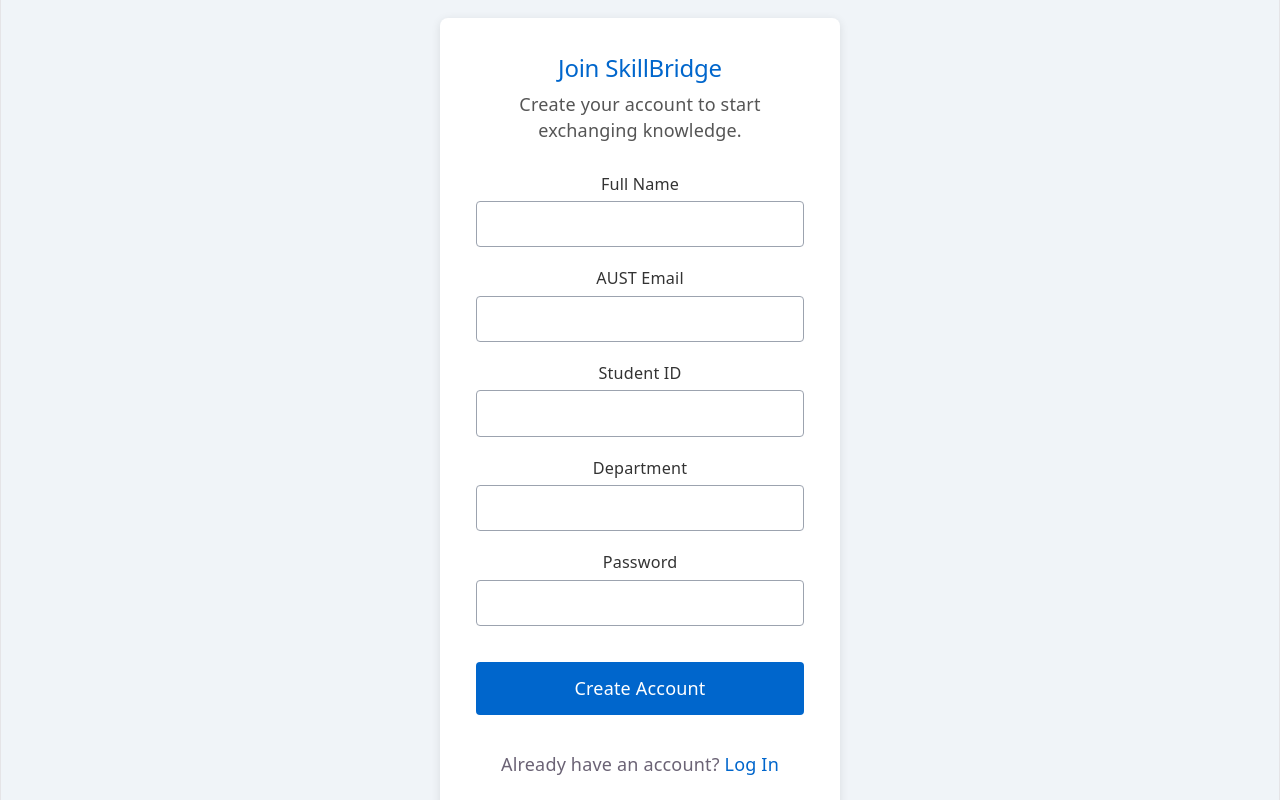
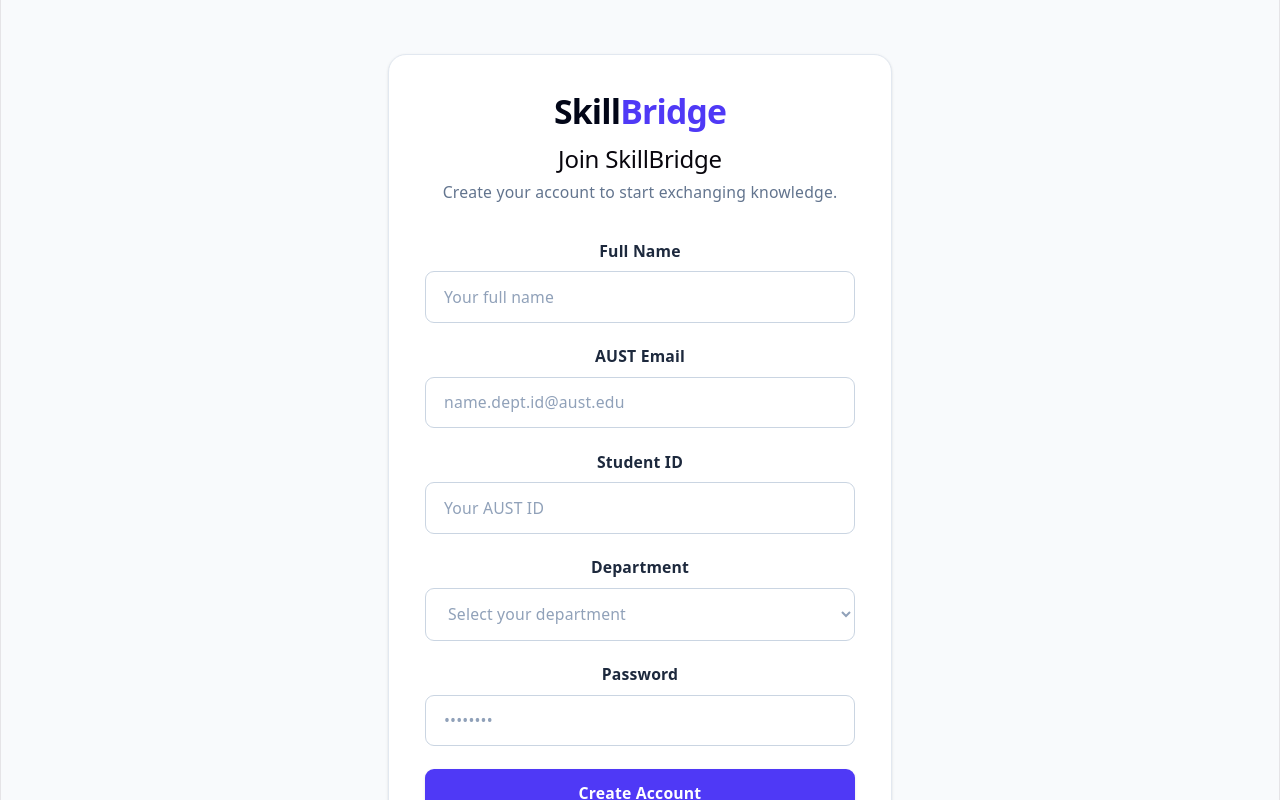
Before and after one commit to adityasaha03/skillbridge, a React (Vite) app in the folder client/: page /register in a window 1280 px wide. Shown: the top 800 px of the page. Built offline with nearby package versions, Linux system fonts and the light colour scheme.

Commit message:
updated registration page ui

```diff
--- a/client/src/pages/Login.jsx
+++ b/client/src/pages/Login.jsx
@@ -37,7 +37,7 @@ const Login = () => {
             <input
               id="email"
               type="email"
-              placeholder="student@aust.edu"
+              placeholder="name.dept.id@aust.edu"
               value={email}
               onChange={(e) => setEmail(e.target.value)}
               required
--- a/client/src/pages/Register.css
+++ /dev/null
@@ -1,78 +0,0 @@
-.register-container {
-  min-height: 100vh;
-  display: flex;
-  justify-content: center;
-  align-items: center;
-  background-color: #f0f4f8;
-  padding: 1rem;
-}
-
-.register-card {
-  background: #ffffff;
-  padding: 2rem;
-  border-radius: 8px;
-  box-shadow: 0 2px 10px rgba(0, 0, 0, 0.1);
-  width: 100%;
-  max-width: 400px;
-}
-
-.register-card h2 {
-  color: #0066cc;
-  text-align: center;
-  margin-bottom: 0.5rem;
-}
-
-.register-subtext {
-  color: #555;
-  margin-bottom: 1.5rem;
-  text-align: center;
-}
-
-.form-group {
-  margin-bottom: 1rem;
-  display: flex;
-  flex-direction: column;
-}
-
-.form-group label {
-  font-size: 0.9rem;
-  margin-bottom: 0.25rem;
-  color: #333;
-}
-
-.form-group input {
-  padding: 0.5rem;
-  border: 1px solid #9ca3af;
-  border-radius: 4px;
-  font-size: 1rem;
-  background-color: #ffffff;
-  color: #1f2937;
-}
-
-.btn {
-  padding: 0.75rem 1.5rem;
-  border: none;
-  border-radius: 4px;
-  cursor: pointer;
-  font-size: 1rem;
-  background-color: #0066cc;
-  color: #fff;
-  margin-top: 1rem;
-  width: 100%;
-}
-
-.btn:hover {
-  background-color: #0055aa;
-}
-
-.register-footer {
-  margin-top: 1.5rem;
-  text-align: center;
-}
-
-.register-footer a {
-  color: #0066cc;
-  text-decoration: none;
-  margin-top: 0.5rem;
-  display: inline-block;
-}
--- a/client/src/pages/Register.jsx
+++ b/client/src/pages/Register.jsx
@@ -1,6 +1,16 @@
 import React, { useState } from 'react';
 import { useNavigate, Link } from 'react-router-dom';
-import './Register.css';
+
+const departments = [
+  'Department of Architecture (ARCH)',
+  'Department of Civil Engineering (CE)',
+  'Department of Computer Science & Engineering (CSE)',
+  'Department of Electrical & Electronic Engineering (EEE)',
+  'Department of Mechanical and Production Engineering (MPE)',
+  'Department of Textile Engineering (TE)',
+  'School of Business (SoB)',
+  'Department of Arts and Sciences (A&S)',
+];
 
 const Register = () => {
   const [fullName, setFullName] = useState('');
@@ -16,75 +26,122 @@ const Register = () => {
   };
 
   return (
-    <div className="register-container">
-      <div className="register-card">
-        <h2>Join SkillBridge</h2>
-        <p className="register-subtext">Create your account to start exchanging knowledge.</p>
+    <div className="min-h-screen flex items-center justify-center bg-slate-50 px-4 py-12 text-slate-900">
+      <div className="w-full max-w-md space-y-8 rounded-2xl border border-slate-200 bg-white p-8 shadow-sm">
 
-        <form onSubmit={handleSubmit}>
-          <div className="form-group">
-            <label htmlFor="fullName">Full Name</label>
+        {/* Header */}
+        <div className="text-center">
+          <Link to="/" className="text-3xl font-extrabold tracking-tight text-slate-950 inline-block mb-3">
+            Skill<span className="text-indigo-600">Bridge</span>
+          </Link>
+          <h2 className="text-2xl font-bold tracking-tight text-slate-900">
+            Join SkillBridge
+          </h2>
+          <p className="mt-1 text-sm text-slate-500">
+            Create your account to start exchanging knowledge.
+          </p>
+        </div>
+
+        {/* Form */}
+        <form onSubmit={handleSubmit} className="mt-8 space-y-5">
+          <div>
+            <label htmlFor="fullName" className="mb-2 block text-sm font-semibold text-slate-800">
+              Full Name
+            </label>
             <input
               id="fullName"
               type="text"
+              placeholder="Your full name"
               value={fullName}
               onChange={(e) => setFullName(e.target.value)}
               required
+              className="w-full rounded-lg border border-slate-300 bg-white px-4 py-3 text-sm text-slate-900 outline-none transition placeholder:text-slate-400 focus:border-indigo-500 focus:ring-2 focus:ring-indigo-100"
             />
           </div>
 
-          <div className="form-group">
-            <label htmlFor="email">AUST Email</label>
+          <div>
+            <label htmlFor="email" className="mb-2 block text-sm font-semibold text-slate-800">
+              AUST Email
+            </label>
             <input
               id="email"
               type="email"
+              placeholder="name.dept.id@aust.edu"
               value={email}
               onChange={(e) => setEmail(e.target.value)}
               required
+              className="w-full rounded-lg border border-slate-300 bg-white px-4 py-3 text-sm text-slate-900 outline-none transition placeholder:text-slate-400 focus:border-indigo-500 focus:ring-2 focus:ring-indigo-100"
             />
           </div>
 
-          <div className="form-group">
-            <label htmlFor="studentId">Student ID</label>
+          <div>
+            <label htmlFor="studentId" className="mb-2 block text-sm font-semibold text-slate-800">
+              Student ID
+            </label>
             <input
               id="studentId"
               type="text"
+              placeholder="Your AUST ID"
               value={studentId}
               onChange={(e) => setStudentId(e.target.value)}
               required
+              className="w-full rounded-lg border border-slate-300 bg-white px-4 py-3 text-sm text-slate-900 outline-none transition placeholder:text-slate-400 focus:border-indigo-500 focus:ring-2 focus:ring-indigo-100"
             />
           </div>
 
-          <div className="form-group">
-            <label htmlFor="department">Department</label>
-            <input
+          <div>
+            <label htmlFor="department" className="mb-2 block text-sm font-semibold text-slate-800">
+              Department
+            </label>
+            <select
               id="department"
-              type="text"
               value={department}
               onChange={(e) => setDepartment(e.target.value)}
               required
+              className={`w-full rounded-lg border border-slate-300 bg-white px-4 py-3 text-sm outline-none transition focus:border-indigo-500 focus:ring-2 focus:ring-indigo-100 ${
+                department ? 'text-slate-900' : 'text-slate-400'
+              }`}
+            >
+              <option value="" disabled hidden>
+                Select your department
+              </option>
+              {departments.map((dept) => (
+                <option key={dept} value={dept} className="text-slate-900">
+                  {dept}
+                </option>
+              ))}
+            </select>
+          </div>
+
+          <div>
+            <label htmlFor="password" className="mb-2 block text-sm font-semibold text-slate-800">
+              Password
+            </label>
+            <input
+              id="password"
+              type="password"
+              placeholder="••••••••"
+              value={password}
+              onChange={(e) => setPassword(e.target.value)}
+              required
+              className="w-full rounded-lg border border-slate-300 bg-white px-4 py-3 text-sm text-slate-900 outline-none transition placeholder:text-slate-400 focus:border-indigo-500 focus:ring-2 focus:ring-indigo-100"
             />
           </div>
 
-          <div className="form-group">
-            <label htmlFor="password">Password</label>
-            <input
-              id="password"
-              type="password"
-              value={password}
-              onChange={(e) => setPassword(e.target.value)}
-              required
-            />
-          </div>
-
-          <button type="submit" className="btn btn-primary">
+          <button
+            type="submit"
+            className="w-full rounded-lg bg-indigo-600 px-5 py-3 text-sm font-semibold text-white transition hover:bg-indigo-700 active:scale-[0.99] shadow-sm"
+          >
             Create Account
           </button>
         </form>
 
-        <p className="register-footer">
+        {/* Footer Link */}
+        <p className="text-center text-sm text-slate-600">
           Already have an account?{' '}
-          <Link to="/login">Log In</Link>
+          <Link to="/login" className="font-semibold text-indigo-600 hover:text-indigo-500 hover:underline">
+            Log In
+          </Link>
         </p>
       </div>
     </div>
```
